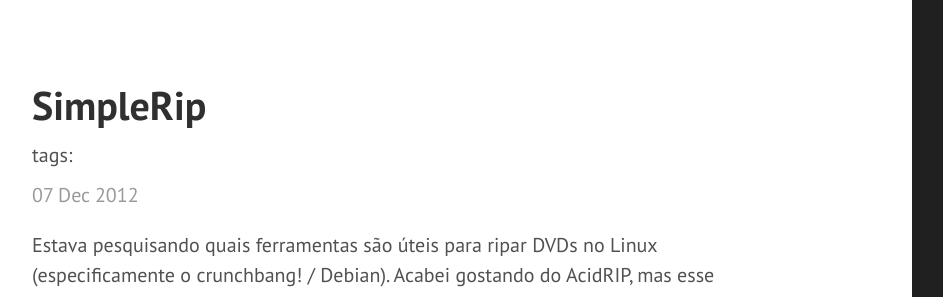
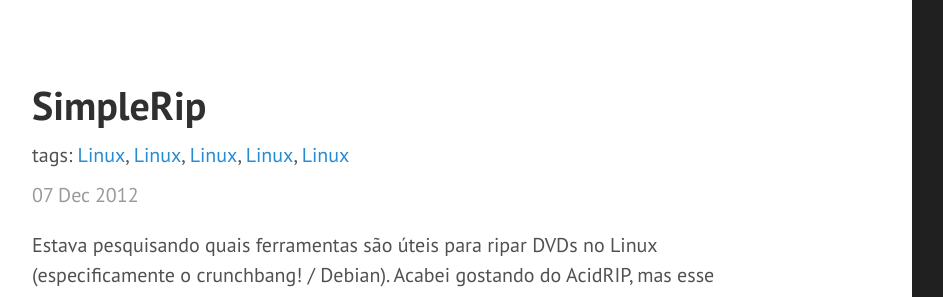
Before and after one commit to meleu/meleu.github.io, a Jekyll site: the page built from _posts/2012-12-06-simplerip.html, in a window 1280 px wide, cut to the strip 0-297 px from the top of the page. Shown: the whole strip, without its empty margins (68-1011 px from the left). Built offline with Jekyll 4.4.1, drawn with Linux system fonts in a browser that asks for light colours; comment, search, counter and statistics services are not loaded.

Commit message:
Update tags.yml

```diff
--- a/_data/tags.yml
+++ b/_data/tags.yml
@@ -1,4 +1,7 @@
 - slug: linux
+  name: Linux
+
+- slug: Linux
   name: Linux
 
 - slug: ubuntu
```
